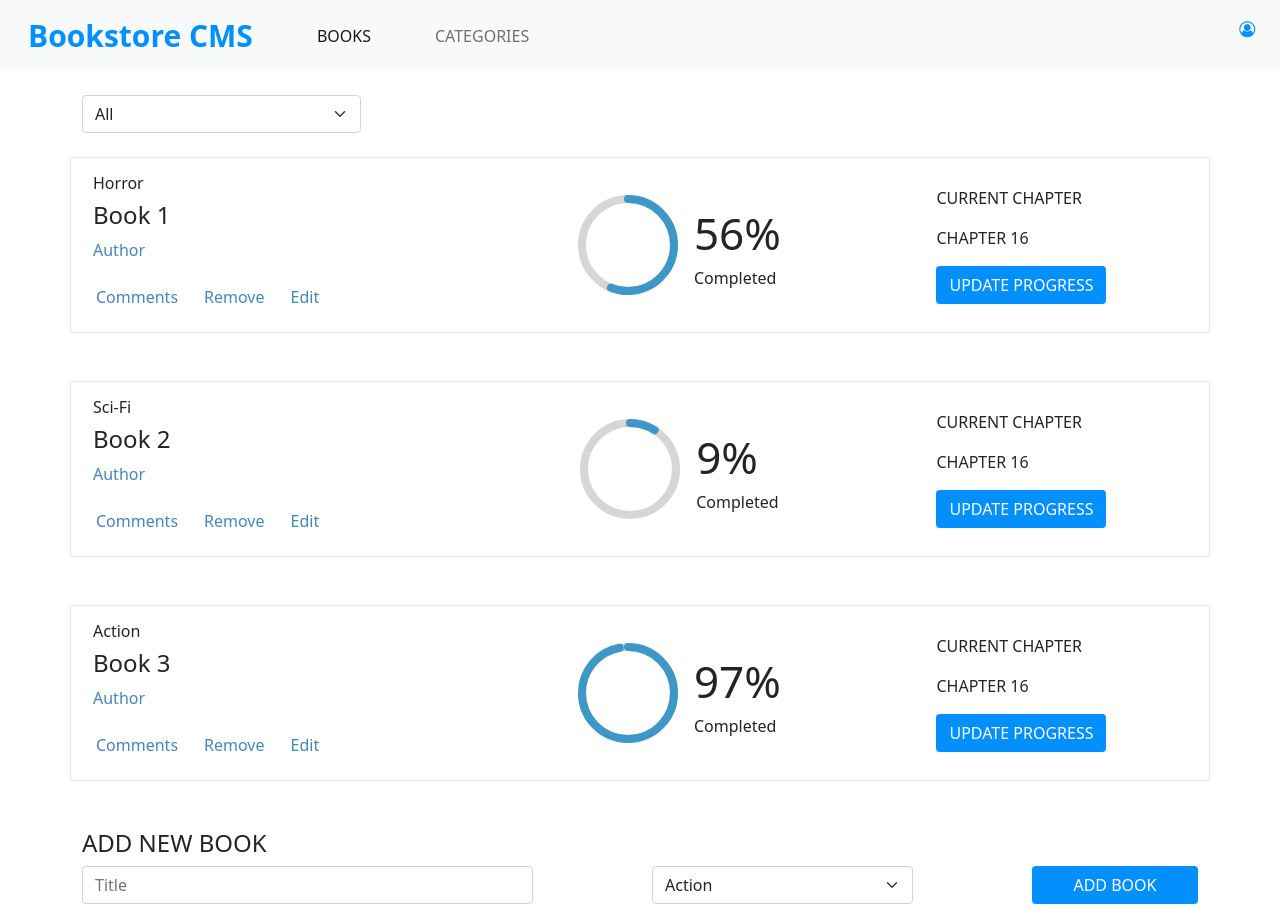
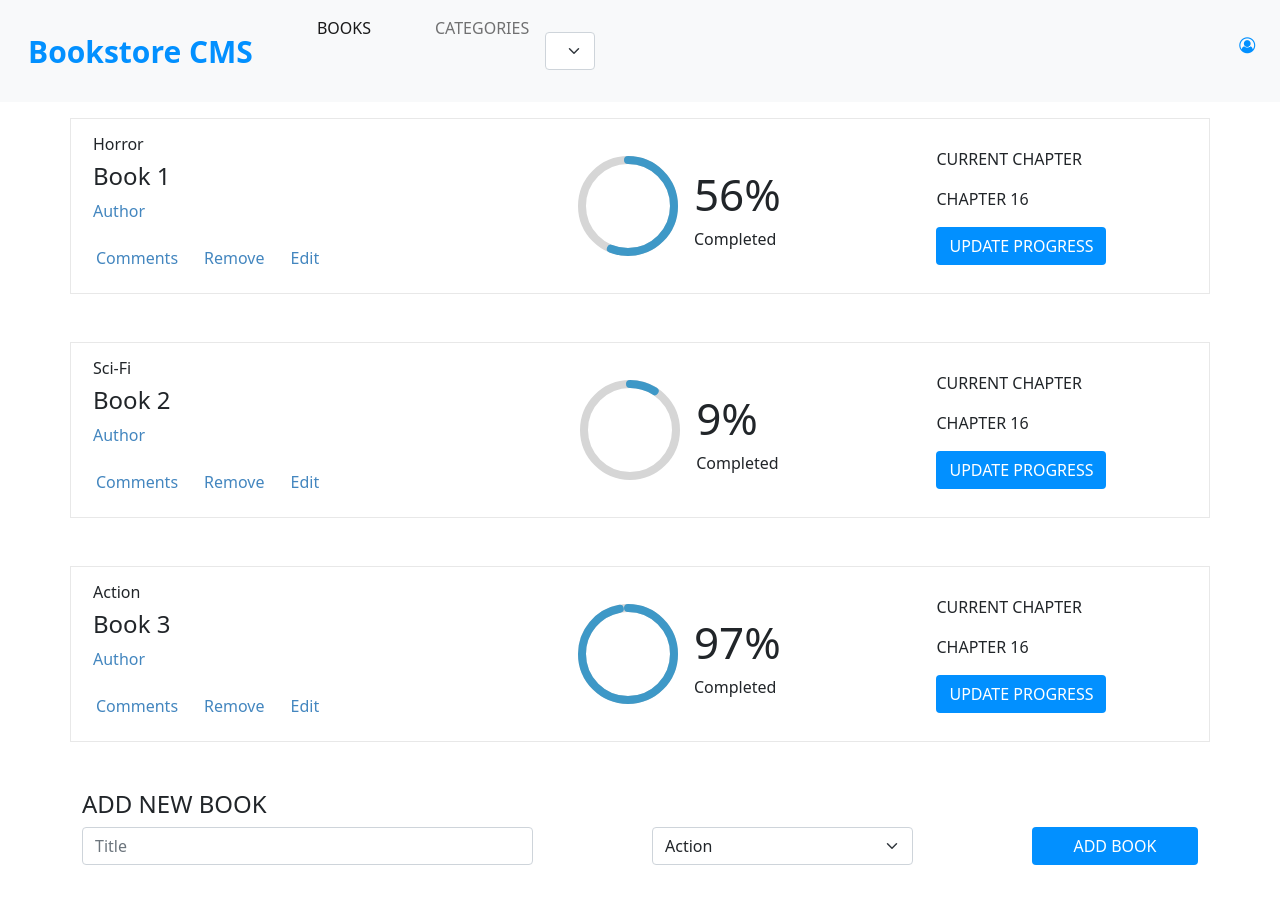
Before and after one commit to SamArsanios/bookstore, a React (Create React App) app: page / in a window 1280 px wide. After the commit the page ends 881 px from the top, so only its background shows below. Built offline with nearby package versions, Linux system fonts and the light colour scheme.

Commit message:
Move Filter to Nav

```diff
--- a/src/components/container/BooksList.js
+++ b/src/components/container/BooksList.js
@@ -2,20 +2,14 @@ import React from 'react';
 import PropTypes from 'prop-types';
 import { connect } from 'react-redux';
 import Book from '../presentation/Book';
-import { removeBook, changeFilter } from '../../actions';
-import CategoryFilter from '../presentation/CategoryFilter';
+import { removeBook } from '../../actions';
 
 const BooksList = (props) => {
   const {
-    books, removeBook, changeFilter, filter,
+    books, removeBook, filter,
   } = props;
   const handleRemoveBook = (book) => {
     removeBook(book.ID);
-  };
-
-  const handleFilterChange = (e) => {
-    const filter = e.target.value;
-    changeFilter(filter);
   };
 
   const filterBooks = (books, filter) => (filter === 'All' ? books
@@ -23,7 +17,6 @@ const BooksList = (props) => {
   const filteredBooks = filterBooks(books, filter);
   return (
     <div className="container">
-      <CategoryFilter handleFilterChange={handleFilterChange} />
       {
         filteredBooks.map((book) => (
           <Book
@@ -43,16 +36,14 @@ const mapStateToProps = (state) => ({
 });
 
 const mapDispatchToProps = (dispatch) => ({
-  removeBook(id) { dispatch(removeBook(id)); },
-  changeFilter(filter) {
-    dispatch(changeFilter(filter));
+  removeBook(id) {
+    dispatch(removeBook(id));
   },
 });
 
 BooksList.propTypes = {
   books: PropTypes.arrayOf(PropTypes.object),
   removeBook: PropTypes.func.isRequired,
-  changeFilter: PropTypes.func.isRequired,
   filter: PropTypes.string.isRequired,
 };
 
--- a/src/components/presentation/Book.js
+++ b/src/components/presentation/Book.js
@@ -22,8 +22,6 @@ const Book = (props) => {
           <button style={colorStyle} className="btn" type="button" onClick={() => handleRemoveBook(book)}>Remove</button>
           <button style={colorStyle} className="btn" type="button">Edit</button>
         </div>
-
-        {/* <h5>{book.ID}</h5> */}
       </div>
       <div className="col-3">
         <div className="oval-2">
--- a/src/components/presentation/Nav.js
+++ b/src/components/presentation/Nav.js
@@ -1,6 +1,18 @@
 import React from 'react';
+import PropTypes from 'prop-types';
+import { connect } from 'react-redux';
+import CategoryFilter from './CategoryFilter';
+import { changeFilter } from '../../actions';
 
-const Nav = () => (
+const Nav = (props) => {
+  const { changeFilter } = props;
+
+  const handleFilterChange = (e) => {
+    const filter = e.target.value;
+    changeFilter(filter);
+  };
+
+  return (
     <nav className="navbar navbar-expand-lg navbar-light bg-light">
       <div className="container-fluid">
         <span id="bookstore" className="navbar-brand mx-3 ">Bookstore CMS</span>
@@ -15,6 +27,9 @@ const Nav = () => (
             <li className="nav-item">
               <span className="nav-link px-3">CATEGORIES</span>
             </li>
+            <li>
+              <CategoryFilter handleFilterChange={handleFilterChange} />
+            </li>
           </ul>
           <div className="d-flex">
             <i className="fa fa-user-circle-o" aria-hidden="true" />
@@ -23,5 +38,15 @@ const Nav = () => (
       </div>
     </nav>
   );
+};
 
-export default Nav;
+Nav.propTypes = {
+  changeFilter: PropTypes.func.isRequired,
+};
+
+const mapDispatchToProps = (dispatch) => ({
+  changeFilter(filter) {
+    dispatch(changeFilter(filter));
+  },
+});
+export default connect(null, mapDispatchToProps)(Nav);
```
Lines whose indentation alone changed are shown as unchanged.
